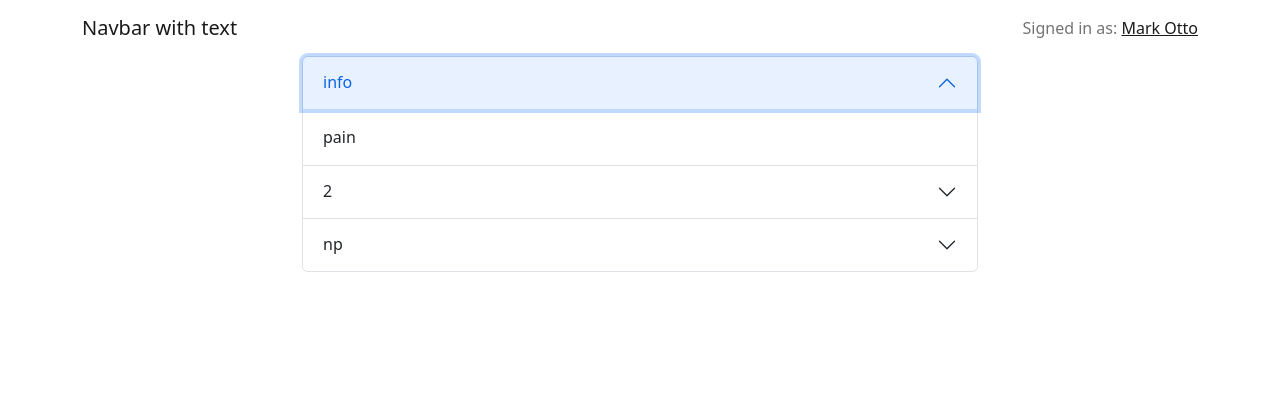
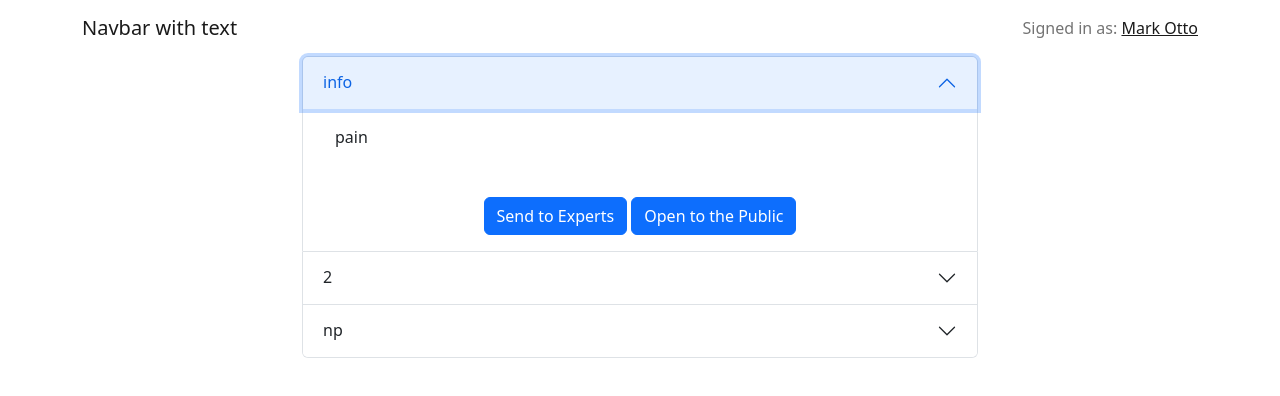
Before and after one commit to WilliamNazarian/McHacks, a React (Vite) app in the folder frontend/: page / in a window 1280 px wide. Both pictures are taken after a click on the button "info". Shown: the top 396 px of the page. Built offline with nearby package versions, Linux system fonts and the light colour scheme.

Commit message:
Added buttons in the accordion

```diff
--- a/frontend/src/App.jsx
+++ b/frontend/src/App.jsx
@@ -2,6 +2,11 @@ import MyNavbar from "./Bootstrap/MyNavbar";
 import 'bootstrap/dist/css/bootstrap.min.css';
 import Container from "react-bootstrap/Container";
 import Accordion from 'react-bootstrap/Accordion';
+import Button from "react-bootstrap/Button";
+import Col from "react-bootstrap/Col";
+import Row from 'react-bootstrap/Row';
+import React, { useEffect, useState } from 'react';
+import LoadingButton from "./PressingButton";
 
 function App() {
   const issues = [{
@@ -28,7 +33,14 @@ function App() {
               <Accordion.Item eventKey={index + 50} key={index + 50}>
                 <Accordion.Header>{issue.name}</Accordion.Header>
                 <Accordion.Body>
-                  {issue.info}
+                  <Container>
+                    {issue.info}
+                  </Container>
+                  <br /> <br />
+                  <Container style={{ textAlign: "center" }}>
+                    <LoadingButton title="Send to Experts" />{' '}
+                    <LoadingButton title="Open to the Public" />{' '}
+                  </Container>
                 </Accordion.Body>
               </Accordion.Item>
             )
--- /dev/null
+++ b/frontend/src/PressingButton.jsx
@@ -0,0 +1,33 @@
+import React, { useEffect, useState } from 'react';
+import Button from 'react-bootstrap/Button';
+
+function simulateNetworkRequest() {
+  return new Promise((resolve) => setTimeout(resolve, 1000));
+}
+
+function LoadingButton(props) {
+  const [isLoading, setLoading] = useState(false);
+
+  useEffect(() => {
+    if (isLoading && props.title === "View Statistics") {
+      simulateNetworkRequest().then(() => {
+        setLoading(false);
+        console.log("boi");
+      });
+    }
+  }, [isLoading]);
+
+  const handleClick = () => setLoading(true);
+
+  return (
+    <Button
+      variant="primary"
+      disabled={isLoading}
+      onClick={!isLoading ? handleClick : null}
+    >
+      {props.title}
+    </Button>
+  );
+}
+
+export default LoadingButton;
```
